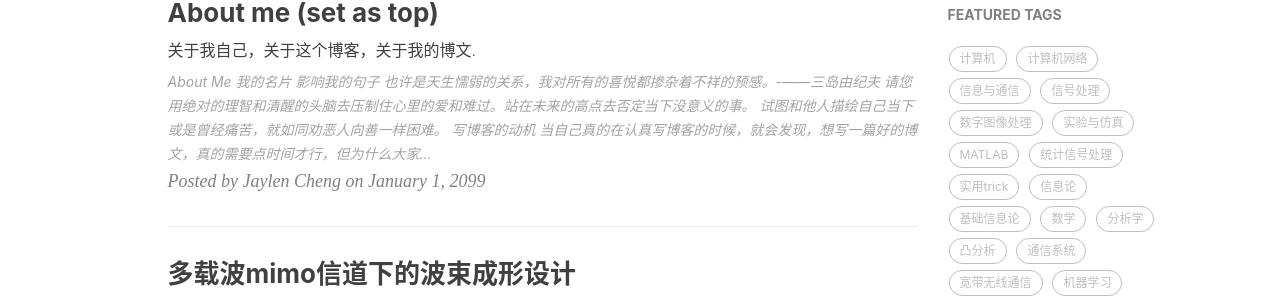
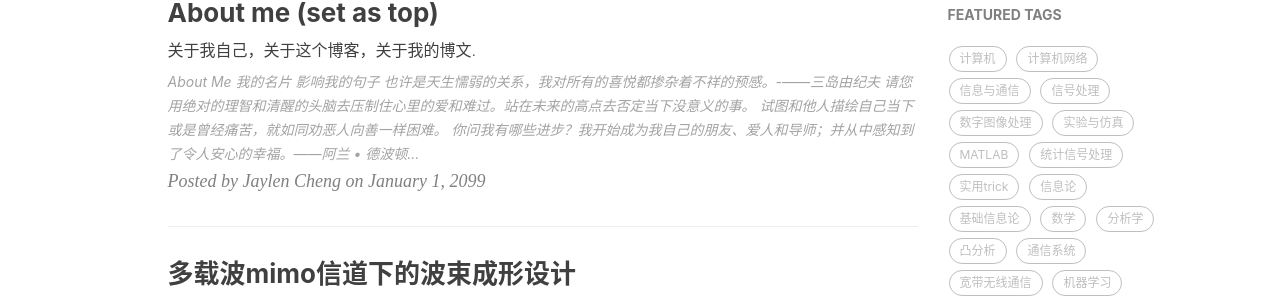
Before and after one commit to jaylencheng/jaylencheng.github.io, a Jekyll site: the page built from index.html, in a window 1280 px wide and 900 px high. Shown: the part 472-773 px from the top of the window. Built offline with Jekyll 4.4.1, drawn with Linux system fonts in a browser that asks for light colours; nearby versions of some CDN libraries; the list of posts is cut into pages by our own code; comment, search, counter and statistics services are not loaded.

Commit message:
Update 2099-01-01-About Me (Set As Top).md

```diff
--- a/_posts/2099-01-01-About Me (Set As Top).md
+++ b/_posts/2099-01-01-About Me (Set As Top).md
@@ -12,6 +12,7 @@ tags:                               #标签
 1. 也许是天生懦弱的关系，我对所有的喜悦都掺杂着不祥的预感。-——三岛由纪夫
 2. 请您用绝对的理智和清醒的头脑去压制住心里的爱和难过。站在未来的高点去否定当下没意义的事。
 3. 试图和他人描绘自己当下或是曾经痛苦，就如同劝恶人向善一样困难。
+4. 你问我有哪些进步？我开始成为我自己的朋友、爱人和导师；并从中感知到了令人安心的幸福。——阿兰 • 德波顿
 
 # 写博客的动机
 当自己真的在认真写博客的时候，就会发现，想写一篇好的博文，真的需要点时间才行，但为什么大家都坚持写呢？就像《暗时间》这本书中写的：“写作，能让人更深入的了解事情的本质”，这句话我很赞成，当你真的习惯这种思考方式的时候，就会发现如果不把自己最近的思想通过这种介质表达出来的话，就憋得慌。
```
